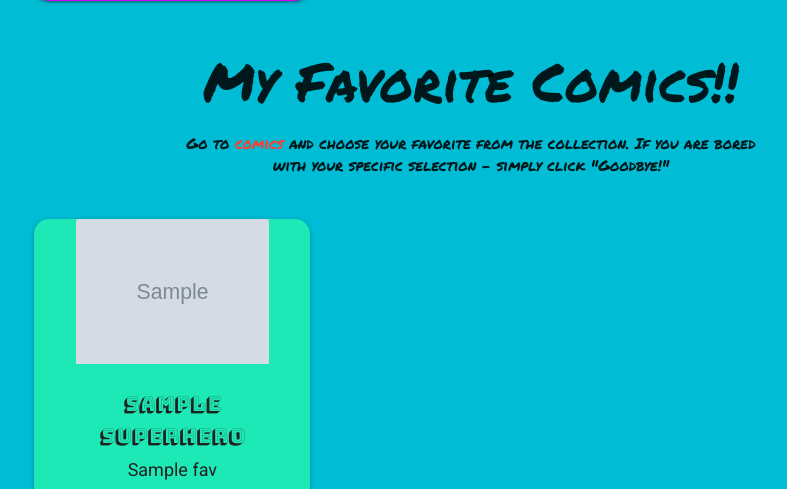
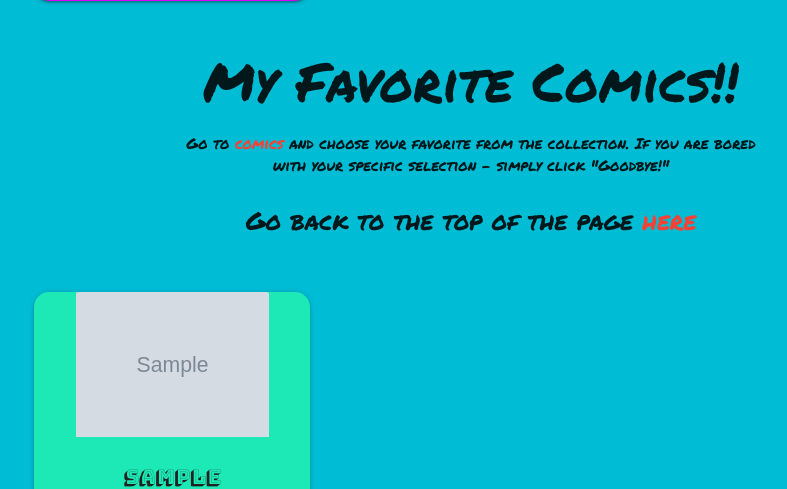
Before and after one commit to dsteyn44/comic_craze_MS3, a Flask app: template templates/profile.html in a window 1280 px wide. Shown: the part 1266-1755 px from the top of the page, without its empty margins (169-956 px from the left). Run offline with Flask 2, Linux system fonts and the light colour scheme; the template is opened without the code that fills it: most values are stand-ins (such as "Sample title", 1, 10 or a date in 2020); some libraries are stand-ins or nearby versions.

Commit message:
Add more data  information to README.md

```diff
--- a/templates/profile.html
+++ b/templates/profile.html
@@ -94,6 +94,8 @@
                         <p>Go to <a href="{{ url_for('get_comics') }}" class="red-text">comics</a> and choose your
                             favorite from the
                             collection. If you are bored with your specific selection - simply click "Goodbye!" </p>
+                            <p style="font-size: 25px;">Go back to the top of the page <a
+                                    href="{{ url_for('profile', username=session['user']) }}" class="red-text">here</a></p>
                     </div>
                 </div>
             </div>
```
Also changed, not shown: README.md.
